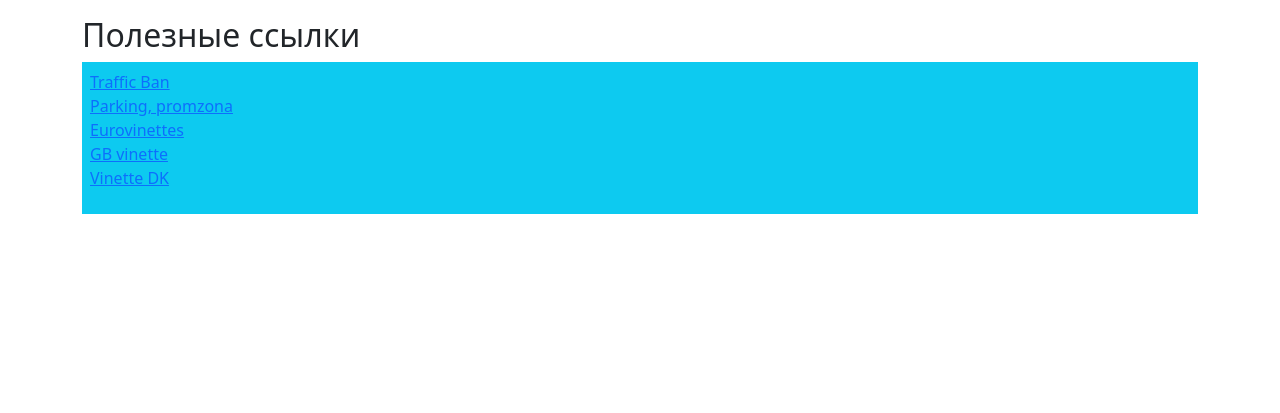
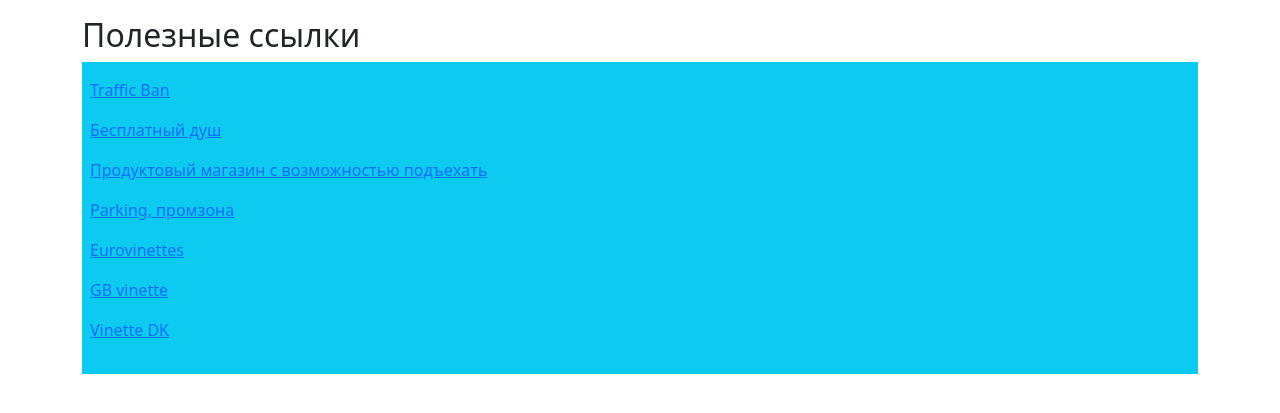
Before and after one commit to Sasha1980Y/Site, a Django app: page /shop/link_sites/ in a window 1280 px wide. Shown: the top 413 px of the page. Run offline with Django 4.2, Linux system fonts and the light colour scheme.

Commit message:
add shop, shower

```diff
--- a/shop/templates/link_sites.html
+++ b/shop/templates/link_sites.html
@@ -6,6 +6,16 @@
   <meta name="viewport" content="width=device-width, initial-scale=1">
   <link href="https://cdn.jsdelivr.net/npm/bootstrap@5.3.3/dist/css/bootstrap.min.css" rel="stylesheet">
   <script src="https://cdn.jsdelivr.net/npm/bootstrap@5.3.3/dist/js/bootstrap.bundle.min.js"></script>
+  <style>
+      p.dline {
+         line-height: 1.5;
+         }
+      P {
+        line-height: 2.5em;
+        }
+
+  </style>
+
 </head>
 <body>
 
@@ -15,7 +25,9 @@
     <div class="p-2 bg-info">
         <p>
             <a href="https://trafficban.com">Traffic Ban</a> <br>
-            <a href="https://www.google.com/maps/d/edit?mid=10Blsylj2M5EGrA1Zq3GSJb0Nn7Ak-dg&ll=45.573237239464234%2C11.45424300000002&z=4">Parking, promzona</a> <br>
+            <a href="https://www.google.com/maps/d/edit?mid=1xByR9E3StLkp_QAAYDwf2Is6lOInzN1h&usp=sharing">Бесплатный душ</a> <br>
+            <a href="https://www.google.com/maps/d/edit?mid=1cisVlUh-BN9ldp-KDKX_ApzFq-tgTvUv&usp=sharing">Продуктовый магазин с возможностью подъехать</a> <br>
+            <a href="https://www.google.com/maps/d/edit?mid=10Blsylj2M5EGrA1Zq3GSJb0Nn7Ak-dg&ll=45.573237239464234%2C11.45424300000002&z=4">Parking, промзона</a> <br>
             <a href="https://www.eurovignettes.eu/portal/en/booking/booking">Eurovinettes</a> <br>
             <a href="https://www.hgvlevy.service.gov.uk/ords/pwslive/">GB vinette</a> <br>
             <a href="https://vejafgifter.dk/en/digital-kmtoll-ticket/#">Vinette DK</a> <br>
```
